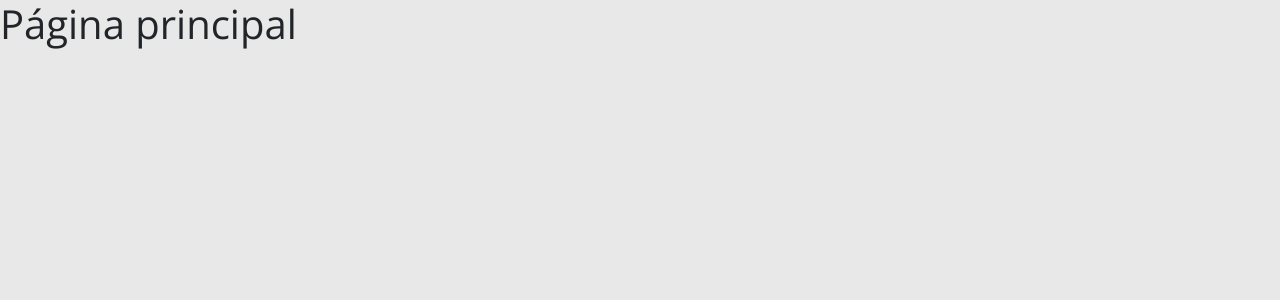
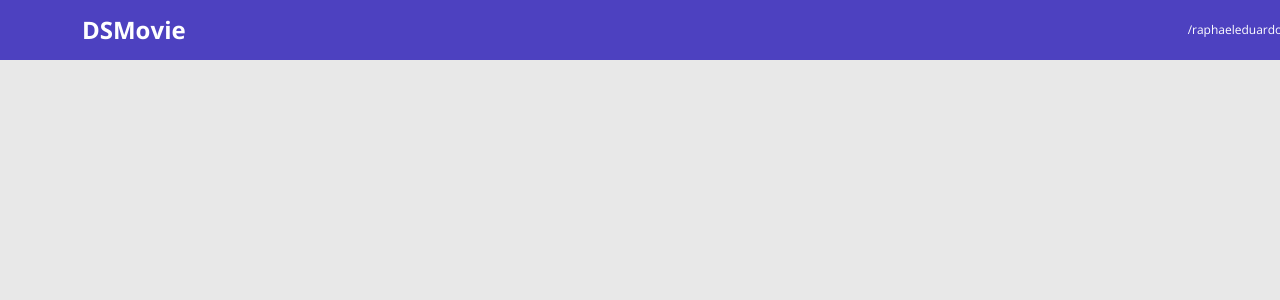
Before and after one commit to RaphaelEduardo/dsmovie-profissionalizante, a React (Create React App) app in the folder frontend/: page / in a window 1280 px wide. Shown: the top 300 px of the page. Built offline with nearby package versions, Linux system fonts and the light colour scheme.

Commit message:
Bootstrap

```diff
--- a/frontend/public/index.html
+++ b/frontend/public/index.html
@@ -5,7 +5,7 @@
     <meta name="viewport" content="width=device-width, initial-scale=1" />
     <meta name="theme-color" content="#000000" />
     <meta
-      name="description"
+      name="DSMovie"
       content="Web site created using create-react-app"
     />
     <title>DSMovie</title>
--- a/frontend/src/App.tsx
+++ b/frontend/src/App.tsx
@@ -1,6 +1,8 @@
+import Navbar from "./components/Navbar";
+
 function App() {
   return (
-    <h1>Página principal</h1>
+    <Navbar />
   );
 }
 
--- /dev/null
+++ b/frontend/src/components/Navbar/index.tsx
@@ -0,0 +1,23 @@
+import {ReactComponent as GithubIcon} from 'assets/img/github.svg';
+import './styles.css';
+
+function Navbar() {
+
+    return (
+        <header>
+            <nav className="container">
+                <div className="dsmovie-nav-content">
+                    <h1>DSMovie</h1>
+                    <a href="https://github.com/RaphaelEduardo" target="_blank" rel="noreferrer">
+                        <div className="dsmovie-contact-container">
+                            <GithubIcon />
+                            <p className='dsmovie-contact-link'>/raphaeleduardo</p>
+                        </div>
+                    </a>
+                </div>
+            </nav>
+        </header>
+    );
+}
+
+export default Navbar;
--- /dev/null
+++ b/frontend/src/components/Navbar/styles.css
@@ -0,0 +1,29 @@
+header {
+    height: 60px;
+    background-color: var(--color-primary);
+    display: flex;
+    align-items: center;
+}
+
+.dsmovie-nav-content {
+    display: flex;
+    align-items: center;
+    justify-content: space-between;
+    color: #fff;
+}
+
+.dsmovie-nav-content h1 {
+    font-size: 24px;
+    margin: 0;
+    font-weight: 700;
+}
+
+.dsmovie-contact-container {
+    display: flex;
+    align-items: center;
+}
+
+.dsmovie-contact-link {
+    margin: 0 0 0 10px;
+    font-size: 12px;
+}
--- a/frontend/tsconfig.json
+++ b/frontend/tsconfig.json
@@ -1,5 +1,6 @@
 {
   "compilerOptions": {
+    "baseUrl": "./src",
     "target": "es5",
     "lib": [
       "dom",
```
Also changed, not shown: frontend/src/assets/img/github.svg (added).
